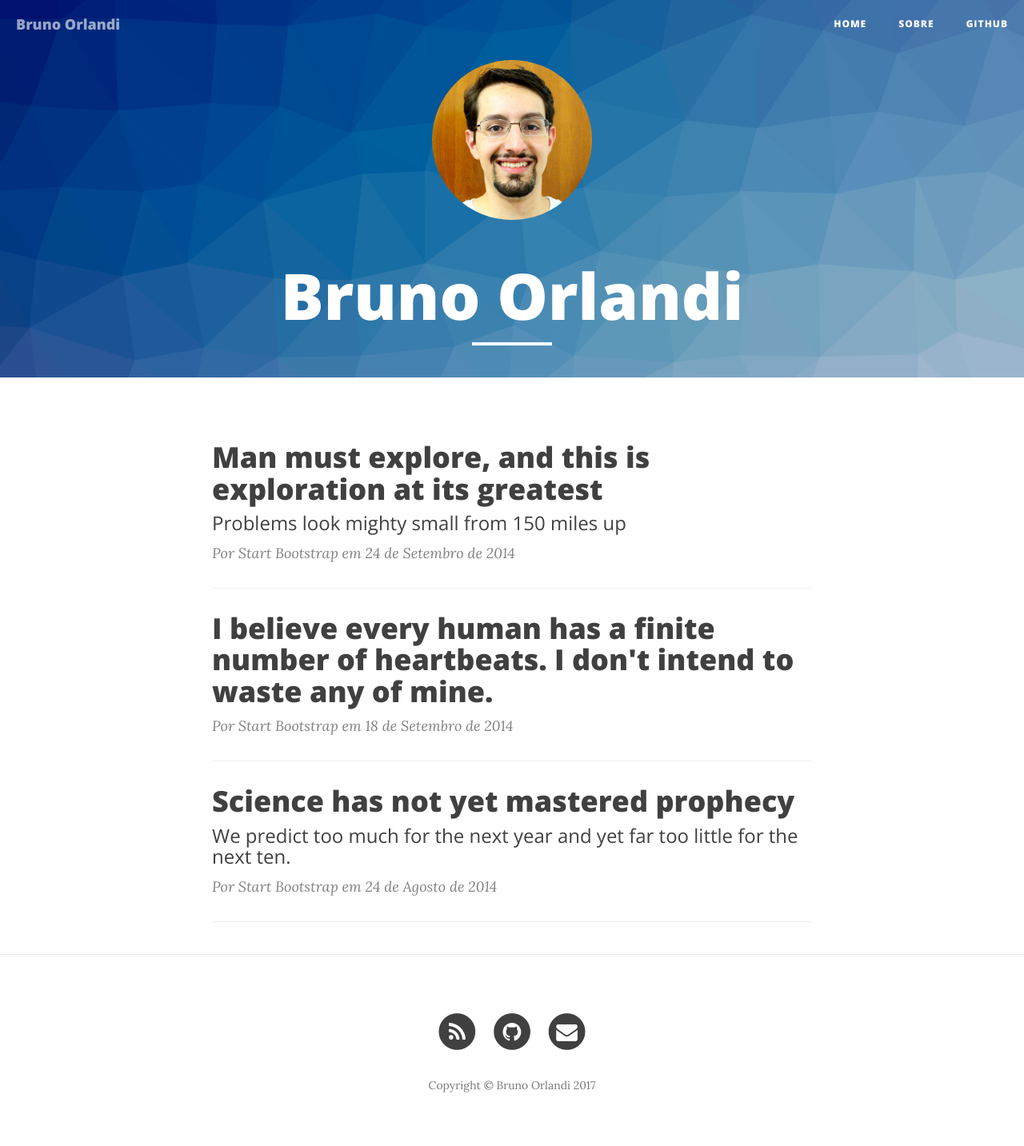
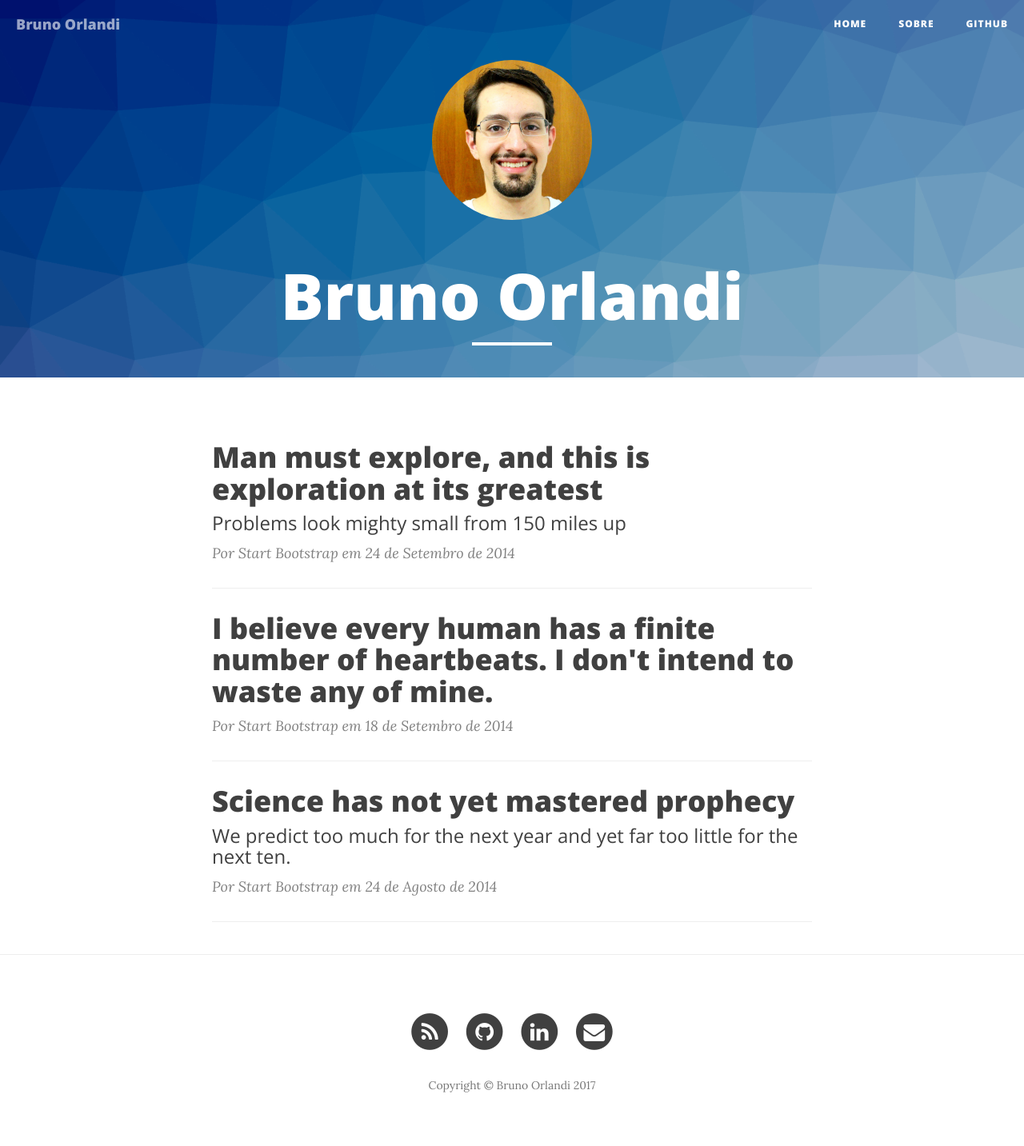
Before and after one commit to BrOrlandi/brorlandi.github.io, a Jekyll site: the page built from index.html, in a window 1280 px wide. Shown: the whole page at 80% size. Built offline with Jekyll 4.4.1, drawn with Linux system fonts in a browser that asks for light colours; nearby versions of some CDN libraries; the list of posts is cut into pages by our own code.

Commit message:
Add LinkedIn button on footer

```diff
--- a/_config.yml
+++ b/_config.yml
@@ -6,13 +6,14 @@ copyright_name: Bruno Orlandi
 description: > # this means to ignore newlines until "baseurl:"
   Site pessoal de Bruno Orlandi.
   Formado em Ciências de Computação pela USP São Carlos, desenvolvedor Web full-stack.
-  Organizando um portifólio e compartilhando minhas experiências. ;)
+  Compartilhando conhecimento, projetos e ideias. ;)
 baseurl: ""
 url: "https://brorlandi.github.io"
 #twitter_username:
 github_username:  brorlandi
 #facebook_username:
 email_username:  brorlandi@gmail.com
+linkedin_url: https://br.linkedin.com/in/brorlandi
 
 google_tracking_id: UA-90468847-1
 
@@ -28,3 +29,5 @@ gems:
   - jekyll-feed
 
 timezone: America/Sao_Paulo
+
+livereload: true
--- a/_includes/footer.html
+++ b/_includes/footer.html
@@ -5,7 +5,7 @@
             <div class="col-lg-8 col-lg-offset-2 col-md-10 col-md-offset-1">
                 <ul class="list-inline text-center">
                     <li>
-                        <a href="{{ "/feed.xml" | prepend: site.baseurl }}">
+                        <a href="{{ "/feed.xml" | prepend: site.baseurl }}" target="_blank">
                             <span class="fa-stack fa-lg">
                                 <i class="fa fa-circle fa-stack-2x"></i>
                                 <i class="fa fa-rss fa-stack-1x fa-inverse"></i>
@@ -14,7 +14,7 @@
                     </li>
                     {% if site.twitter_username %}
                     <li>
-                        <a href="https://twitter.com/{{ site.twitter_username }}">
+                        <a href="https://twitter.com/{{ site.twitter_username }}" target="_blank">
                             <span class="fa-stack fa-lg">
                                 <i class="fa fa-circle fa-stack-2x"></i>
                                 <i class="fa fa-twitter fa-stack-1x fa-inverse"></i>
@@ -24,7 +24,7 @@
                     {% endif %}
                     {% if site.facebook_username %}
                     <li>
-                        <a href="https://www.facebook.com/{{ site.facebook_username }}">
+                        <a href="https://www.facebook.com/{{ site.facebook_username }}" target="_blank">
                             <span class="fa-stack fa-lg">
                                 <i class="fa fa-circle fa-stack-2x"></i>
                                 <i class="fa fa-facebook fa-stack-1x fa-inverse"></i>
@@ -34,7 +34,7 @@
                     {% endif %}
                     {% if site.github_username %}
                     <li>
-                        <a href="https://github.com/{{ site.github_username }}">
+                        <a href="https://github.com/{{ site.github_username }}" target="_blank">
                             <span class="fa-stack fa-lg">
                                 <i class="fa fa-circle fa-stack-2x"></i>
                                 <i class="fa fa-github fa-stack-1x fa-inverse"></i>
@@ -42,9 +42,19 @@
                         </a>
                     </li>
                     {% endif %}
+                    {% if site.linkedin_url %}
+                    <li>
+                        <a href="{{ site.linkedin_url }}" target="_blank">
+                            <span class="fa-stack fa-lg">
+                                <i class="fa fa-circle fa-stack-2x"></i>
+                                <i class="fa fa-linkedin fa-stack-1x fa-inverse"></i>
+                            </span>
+                        </a>
+                    </li>
+                    {% endif %}
                     {% if site.email_username %}
                     <li>
-                        <a href="mailto:{{ site.email_username }}">
+                        <a href="mailto:{{ site.email_username }}" target="_blank">
                             <span class="fa-stack fa-lg">
                                 <i class="fa fa-circle fa-stack-2x"></i>
                                 <i class="fa fa-envelope fa-stack-1x fa-inverse"></i>
```
